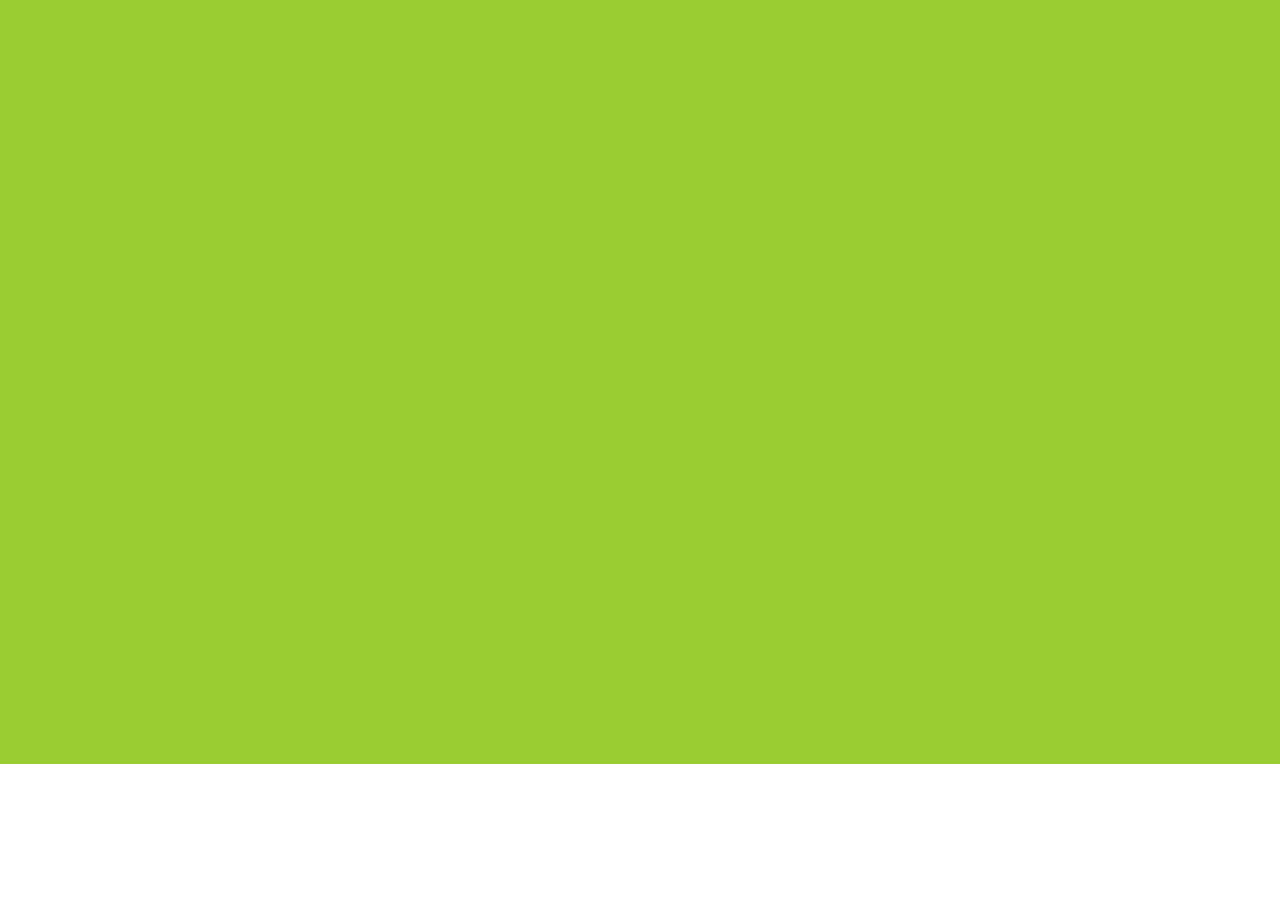
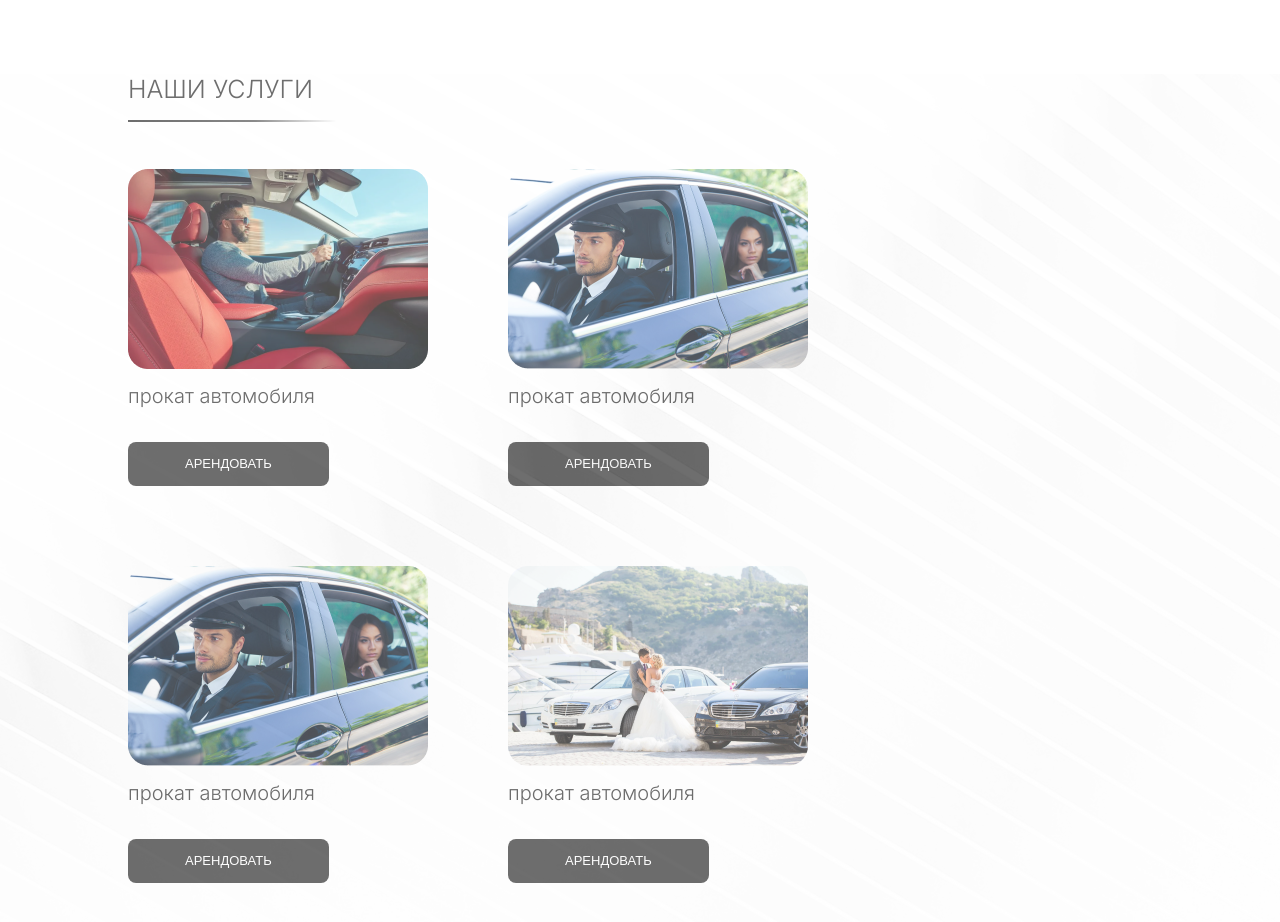
Before and after one commit to artifex-master/caspian-castle-test, a plain HTML site: page index.html in a window 1280 px wide. Shown: the part 1500-2422 px from the top of the page. Before the commit the page ends 2264 px from the top, so only its background shows below. Drawn offline with Linux system fonts and the light colour scheme.

Commit message:
our services completed.

```diff
--- a/assets/css/style.css
+++ b/assets/css/style.css
@@ -282,15 +282,68 @@ html {
 }
 
 
+.our-services {
+  width: 100%;
+  position: relative;
 
-.new {
+  padding-top: 110px;
+  padding-bottom: 192px;
+}
+
+.our-services-bg {
+  position: absolute;
+  right: 0;
+  opacity: 0.3;
+
+}
+
+.our-services__title {
+  font-weight: 300;
+  font-size: 25px;
+  line-height: 31px;
+  color: #2F2F2F;
+  text-transform: uppercase;
+
+  margin-bottom: 15px;
+}
+
+.our-services__card-wrapper {
   width: 100%;
-  height: 100vh;
-  background: yellowgreen;
+  display: flex;
+  gap: 108px;
+}
+
+.our-services__card-img-wrapper {
+  margin-bottom: 15px;
+}
+
+.our-services__card-info {
+  font-weight: 300;
+  font-size: 20px;
+  line-height: 24px;
+  color: #2F2F2F;
+
+  margin-bottom: 34px;
+}
+
+.our-services__card-btn button {
+  padding: 14px 57px;
 }
 
 
+@media only screen and (max-width: 1840px) {
+  .our-services__card-wrapper {
+    width: 100%;
+    display: flex;
+    flex-wrap: wrap;
+    gap: 80px;
+  }
 
+  .our-services__card {
+    flex: 0 0 25%;
+  }
+
+}
 
 @media only screen and (max-width: 1733px) {
   .our-cars__card-wrapper {
--- a/index.html
+++ b/index.html
@@ -214,8 +214,84 @@
       </div>
     </section>
 
-    <section class="new">
+    <!-- Секция "Наши Услуги" -->
+    <section class="our-services">
+      <img class="our-services-bg" src="./assets/images/our-services-bg.png" alt="./assets/images/our-services-bg.png" />
 
+      <div class="container">
+        <div class="our-services-wrapper">
+          <div class="our-services-wrapper-center">
+            <!-- Заголовок -->
+            <div class="our-services__title">
+              <span>Наши Услуги</span>
+            </div>
+
+            <!-- Линия -->
+            <div class="our-services__line" style="margin-bottom: 47px;">
+              <img src="./assets/images/our-cars__line-img.png" alt="./assets/images/our-cars__line-img.png">
+            </div>
+
+            <!-- Контейнер для карточек -->
+            <div class="our-services__card-wrapper">
+              <div class="our-services__card">
+                <div class="our-services__card-img-wrapper">
+                  <img class="our-services-card-img" src="./assets/images/our-services-card-1.png" alt="./assets/images/our-services-card-1.png" />
+                </div>
+                <div class="our-services__card-info">
+                  <p>прокат автомобиля</p>
+                </div>
+                <div class="our-services__card-btn">
+                  <button class="btn-primary">Арендовать</button>
+                </div>
+
+              </div>
+
+              <div class="our-services__card">
+                <div class="our-services__card-img-wrapper">
+                  <img class="our-services-card-img" src="./assets/images/our-services-card-2.png" alt="./assets/images/our-services-card-1.png" />
+                </div>
+                <div class="our-services__card-info">
+                  <p>прокат автомобиля</p>
+                </div>
+                <div class="our-services__card-btn">
+                  <button class="btn-primary">Арендовать</button>
+                </div>
+
+              </div>
+
+
+              <div class="our-services__card">
+                <div class="our-services__card-img-wrapper">
+                  <img class="our-services-card-img" src="./assets/images/our-services-card-2.png" alt="./assets/images/our-services-card-1.png" />
+                </div>
+                <div class="our-services__card-info">
+                  <p>прокат автомобиля</p>
+                </div>
+                <div class="our-services__card-btn">
+                  <button class="btn-primary">Арендовать</button>
+                </div>
+
+              </div>
+
+
+              <div class="our-services__card">
+                <div class="our-services__card-img-wrapper">
+                  <img class="our-services-card-img" src="./assets/images/our-services-card-3.png" alt="./assets/images/our-services-card-1.png" />
+                </div>
+                <div class="our-services__card-info">
+                  <p>прокат автомобиля</p>
+                </div>
+                <div class="our-services__card-btn">
+                  <button class="btn-primary">Арендовать</button>
+                </div>
+
+              </div>
+
+            </div>
+
+          </div>
+        </div>
+      </div>
     </section>
 
 
```
Also changed, not shown: assets/images/our-services-bg.png (added), assets/images/our-services-card-1.png (added), assets/images/our-services-card-2.png (added), assets/images/our-services-card-3.png (added).
